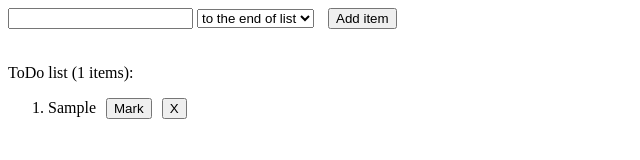
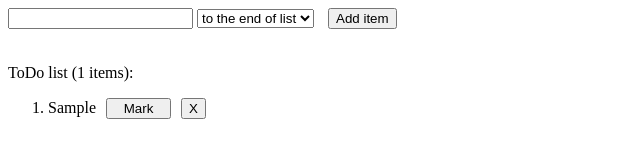
Before and after one commit to AlexErmolenko82/HW16, a plain HTML site: page index.html in a window 1280 px wide. Both pictures are taken after typing "Sample" into the empty fields and a click on the button "Add item". Shown: the full height of the page, 0-640 px from the left. Drawn offline with Linux system fonts and the light colour scheme.

Commit message:
fixed err

```diff
--- a/style.css
+++ b/style.css
@@ -17,3 +17,7 @@ button {
 form {
     height: 40px;
 }
+
+.markButton {
+    width: 65px;
+}
```
